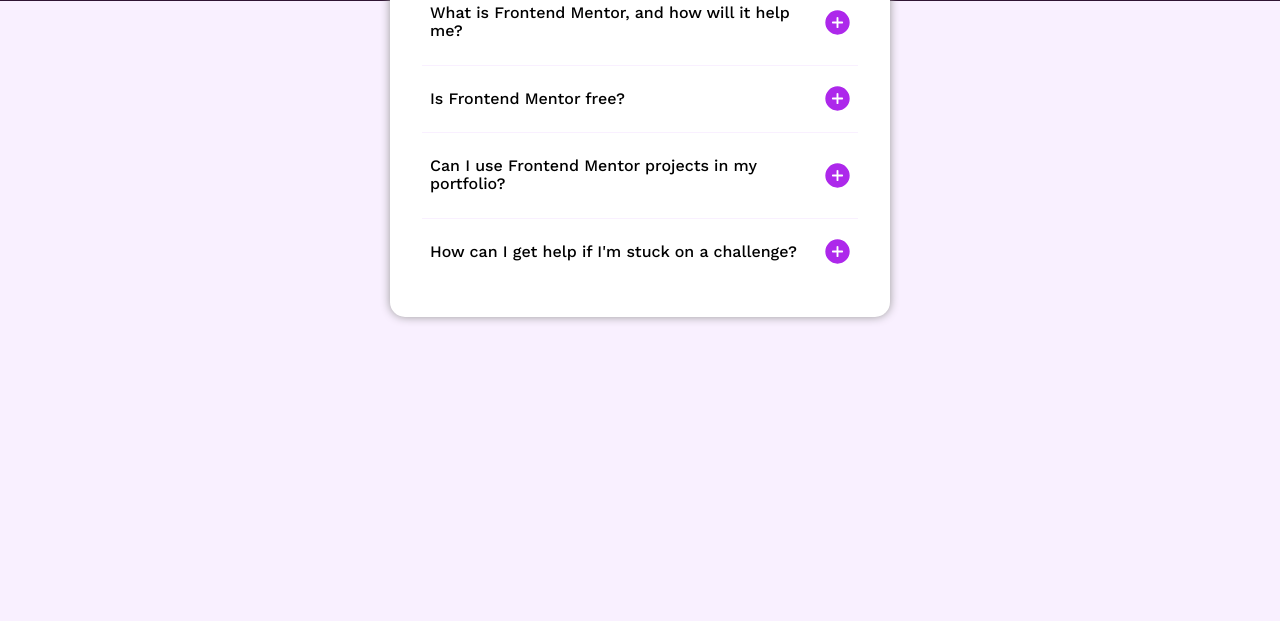
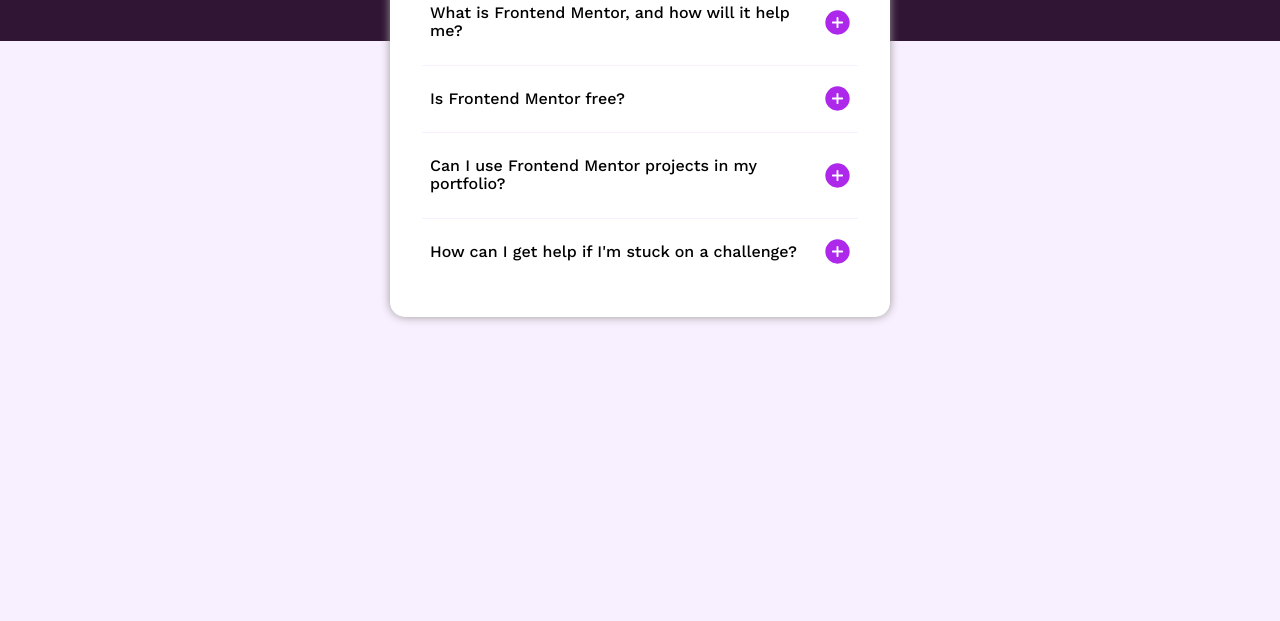
Before and after one commit to Risa2422/faq-accordion-main, a plain HTML site: page index.html in a window 1280 px wide. Shown: the part 179-800 px from the top of the page. Drawn offline with nearby package versions, Linux system fonts and the light colour scheme.

Commit message:
fixed style

```diff
--- a/style.css
+++ b/style.css
@@ -5,7 +5,7 @@
 body {
   background-image: url(./assets/images/background-pattern-desktop.svg);
   background-repeat: no-repeat;
-  background-position-y: -140px;
+  background-position-y: -100px;
   background-color: hsl(275, 100%, 97%);
   font-family: "Work Sans", sans-serif;
 }
```
